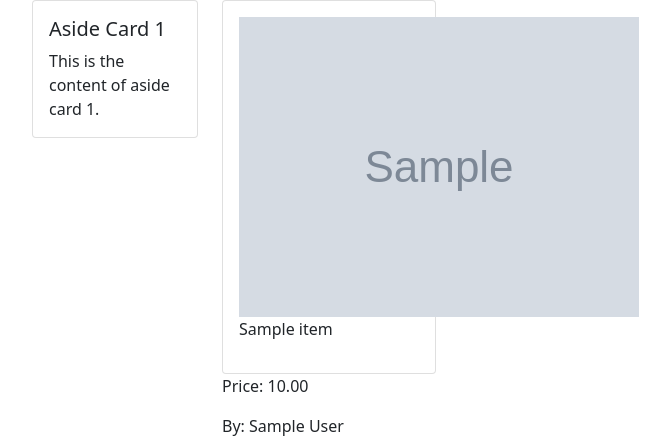
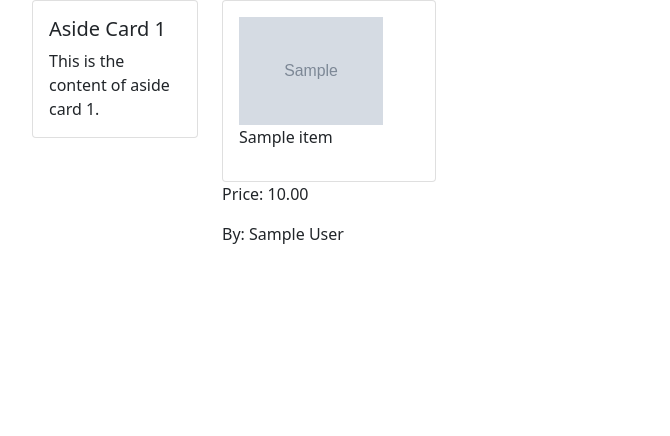
Before and after one commit to Antoney20/checkout-page, a Django app: page /app/ in a window 1280 px wide. Shown: the part 56-492 px from the top of the page, without its empty margins (50-720 px from the left). Run offline with Django 4.2, Linux system fonts and the light colour scheme; tables that the repository leaves empty hold one stand-in row (values such as "Sample post"); grey boxes marked "Sample" are stand-in pictures; parts of the project's set-up code (start-up, migrations or seed data) failed here and were passed over; some libraries are stand-ins or nearby versions.

Commit message:
styling images to hanle overflow

```diff
--- a/mpesa_appp/templates/mpesa_appp/index.html
+++ b/mpesa_appp/templates/mpesa_appp/index.html
@@ -64,9 +64,9 @@
                 <div class="row">
                     {% for item in items %}
                     <div class="col-6 col-lg-3 col-sm-6 col-md-3 col-lg-2 col-xxl-2">
-                        <div class="card">
+                        <div class="card" style="max-height:90">
                             <div class="card-body">
-                                <img src="{{ item.item_image.url }}" alt="item.name" >
+                                <img src="{{ item.item_image.url }}" alt="item.name" style="width:80%; height:90%;">
                                 <p> {{item.name}}</p>
                             </div>
                         </div>
```
